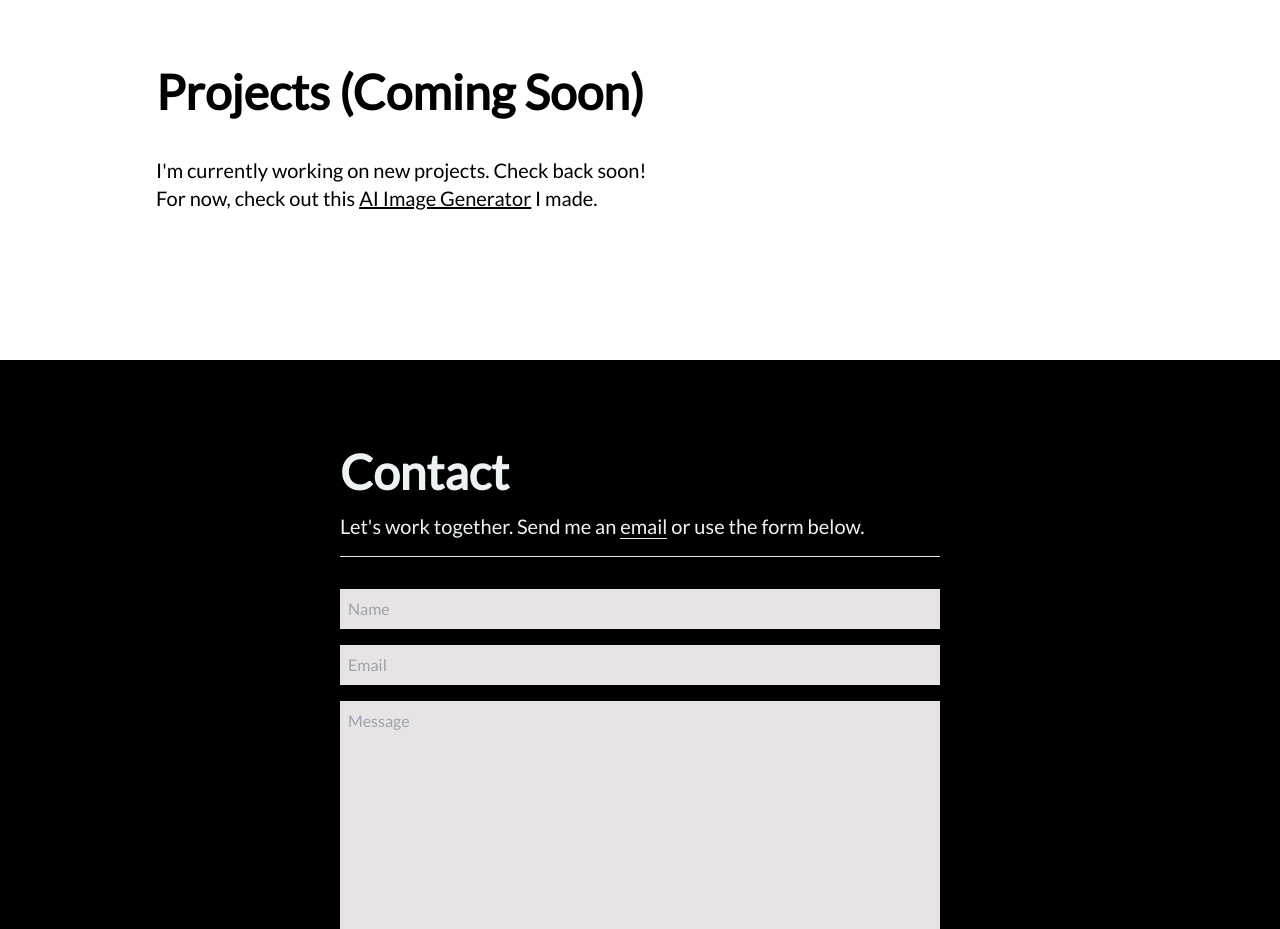
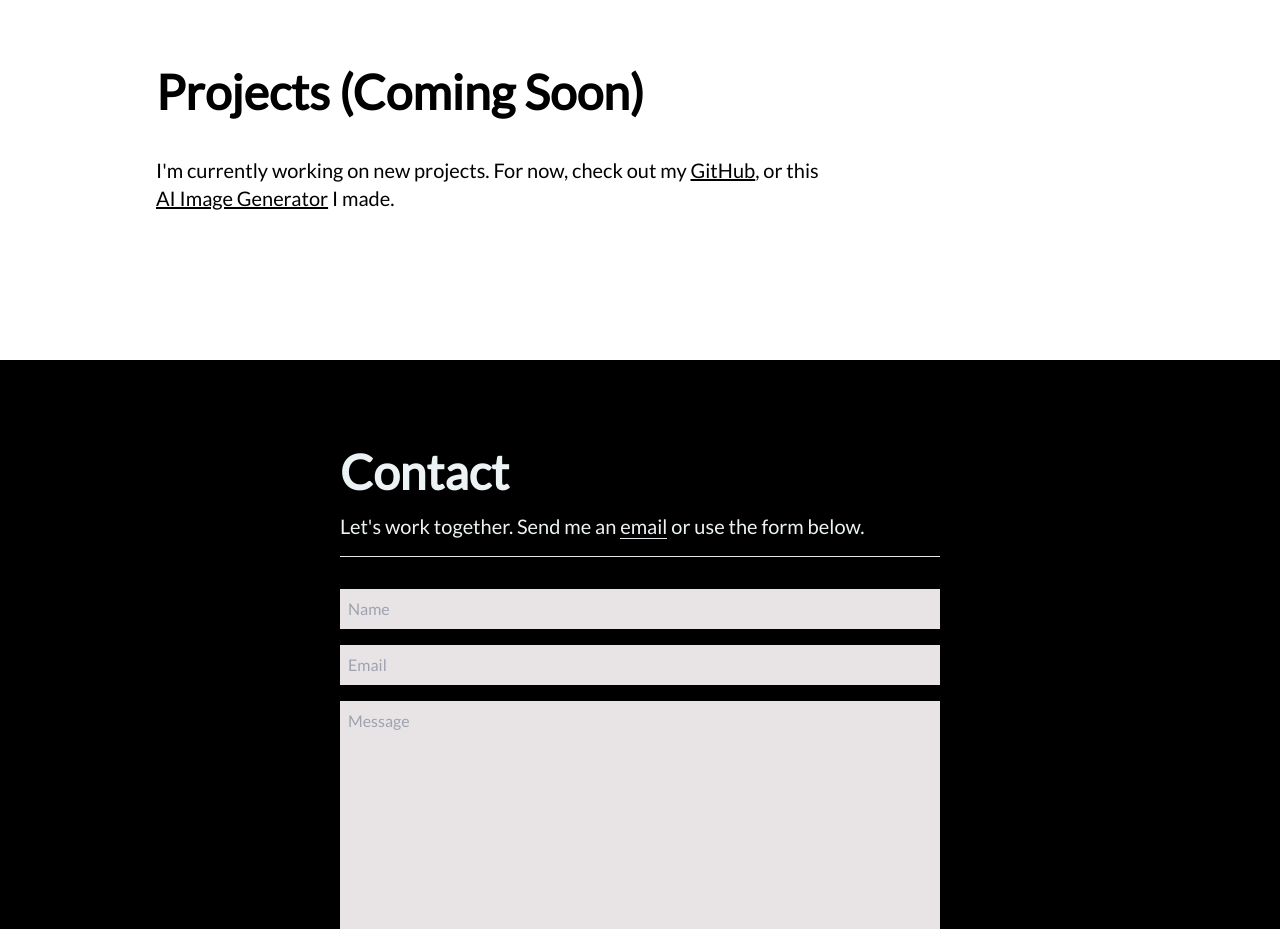
Before and after one commit to rossgordon19/portfolio, a React (Vite) app: page / in a window 1280 px wide. Shown: the part 3160-4089 px from the top of the page. Built offline with nearby package versions, Linux system fonts and the light colour scheme.

Commit message:
projects coming soon updated

```diff
--- a/src/components/ProjectsComingSoon.jsx
+++ b/src/components/ProjectsComingSoon.jsx
@@ -9,10 +9,19 @@ const Projects = () => {
       {/* Container */}
       <div className="max-w-[1000px] mx-auto p-4 flex flex-col justify-center w-full">
         <div className="pb-8">
-          <p className="font-bold text-4xl md:text-5xl my-4">Projects (Coming Soon)</p>
+          <p className="font-bold text-4xl md:text-5xl my-4">
+            Projects (Coming Soon)
+          </p>
           <p className="py-6 text-lg md:text-xl">
-            I'm currently working on new projects. Check back soon! <br />
-            For now, check out this{' '}
+            I'm currently working on new projects. For now, check out my{' '}
+            <a
+              href="https://www.github.com/rossgordon19"
+              target="_blank"
+              className="underline cursor-pointer"
+            >
+              GitHub
+            </a>
+            , or this <br />{' '}
             <a
               href="https://ai-img-generator.netlify.app/"
               target="_blank"
```
